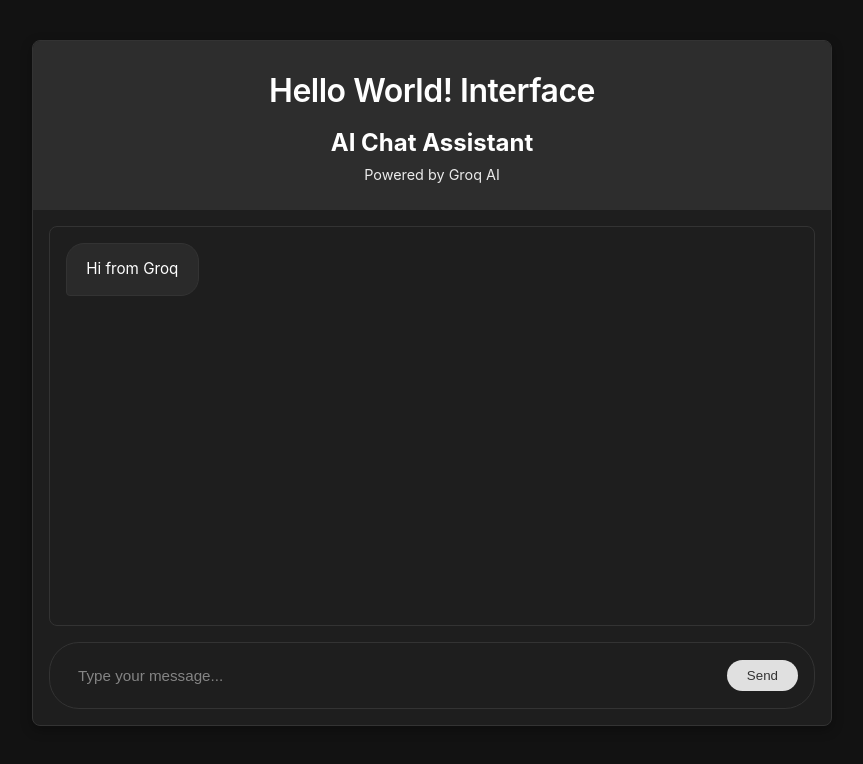
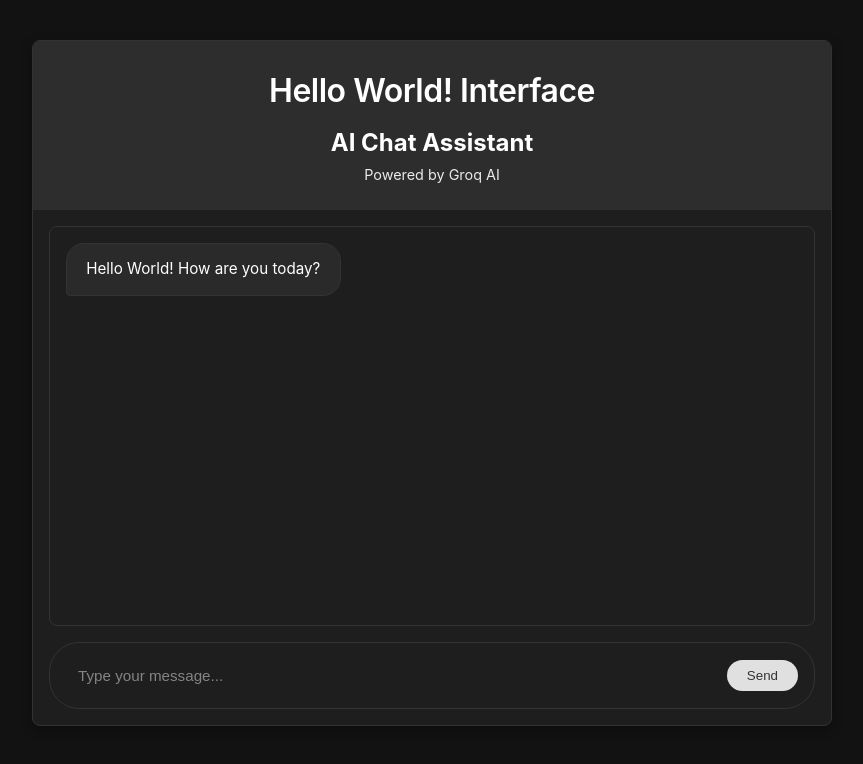
Before and after one commit to dhruv0206/HCI_openai_chatbox, a React (Create React App) app: page / in a window 1280 px wide. Shown: the top 764 px of the page, without its empty margins (208-1071 px from the left). Built offline with nearby package versions, Linux system fonts and the light colour scheme.

Commit message:
initial message

```diff
--- a/src/App.js
+++ b/src/App.js
@@ -14,7 +14,7 @@ function App() {
       {
         id: "initial-groq-message",
         role: "assistant",
-        content: "Hi from Groq",
+        content: "Hello World! How are you today?",
       },
     ],
   });
```
